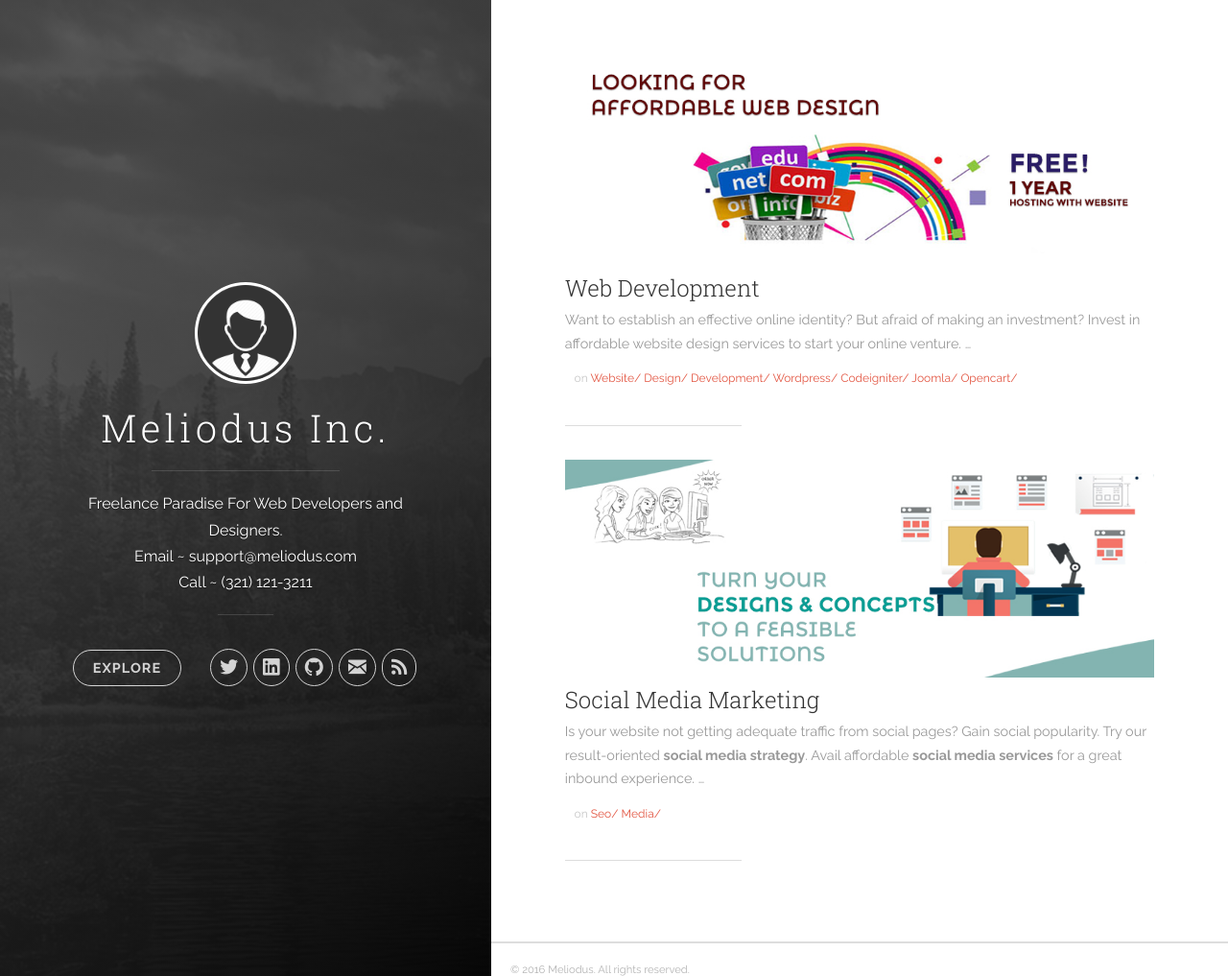
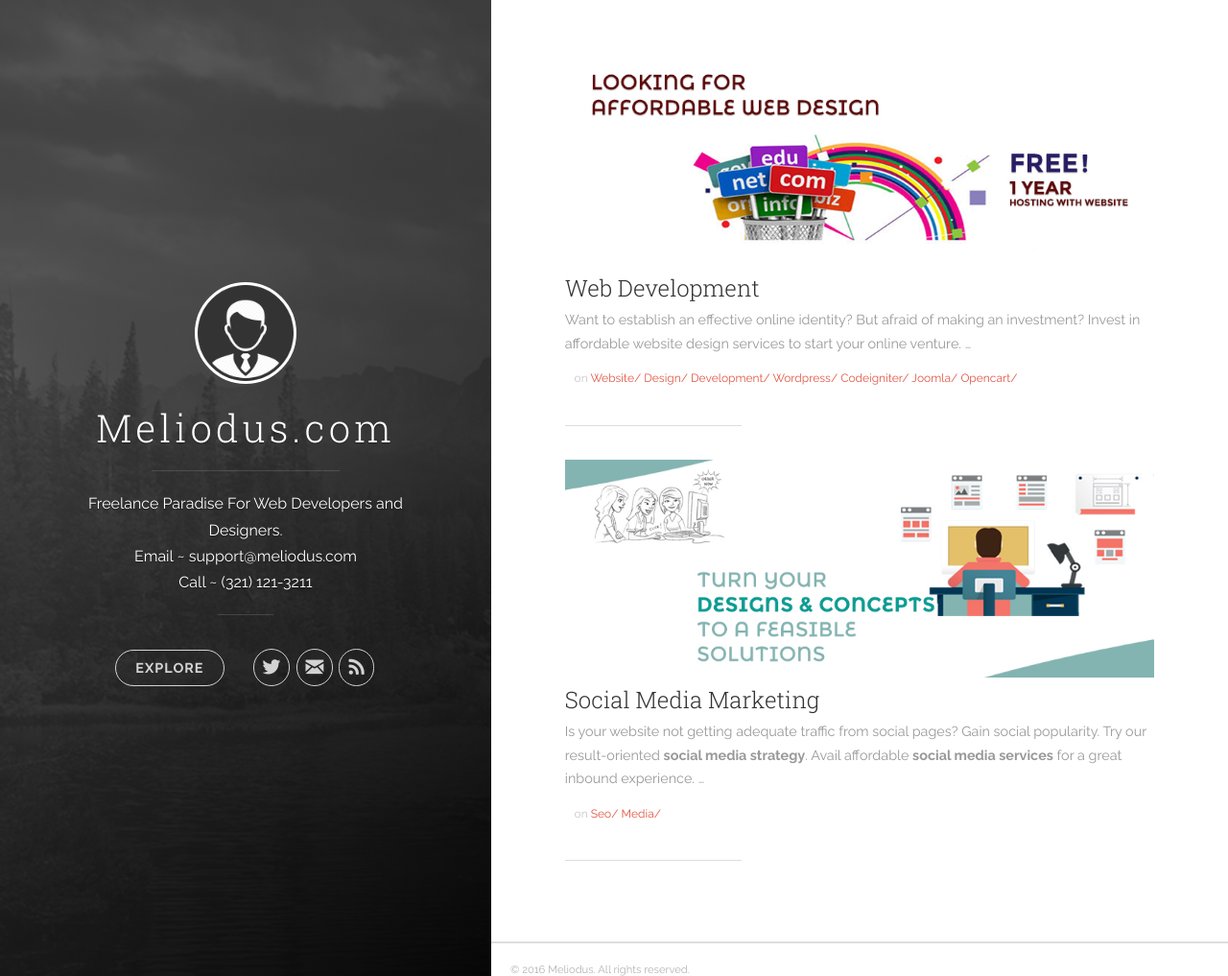
Before and after one commit to gogoodly/meliodus.github.io, a Jekyll site: the page built from index.html, in a window 1280 px wide and 1017 px high. Shown: the whole window at 96% size. Built offline with Jekyll 4.4.1, drawn with Linux system fonts in a browser that asks for light colours; nearby versions of some CDN libraries; the list of posts is cut into pages by our own code.

Commit message:
general modification 2

```diff
--- a/_config.yml
+++ b/_config.yml
@@ -1,5 +1,5 @@
 # Site settings
-title: Meliodus Inc.
+title: Meliodus.com
 description: 'Freelance Paradise For Web Developers and Designers. <br> Email ~ support@meliodus.com <br>Call ~ (321) 121-3211'
 url: 'http://meliodus.com'
 baseurl: '/'
@@ -9,8 +9,8 @@
   name: 'Meliodus'
   email: support@meliodus.com
   twitter_username: meliodus
-  github_username:  meliodus
-  linkedin_username:  meliodus
+  #github_username:  meliodus
+  #linkedin_username:  meliodus
 
 # Build settings
 destination: _site
```
